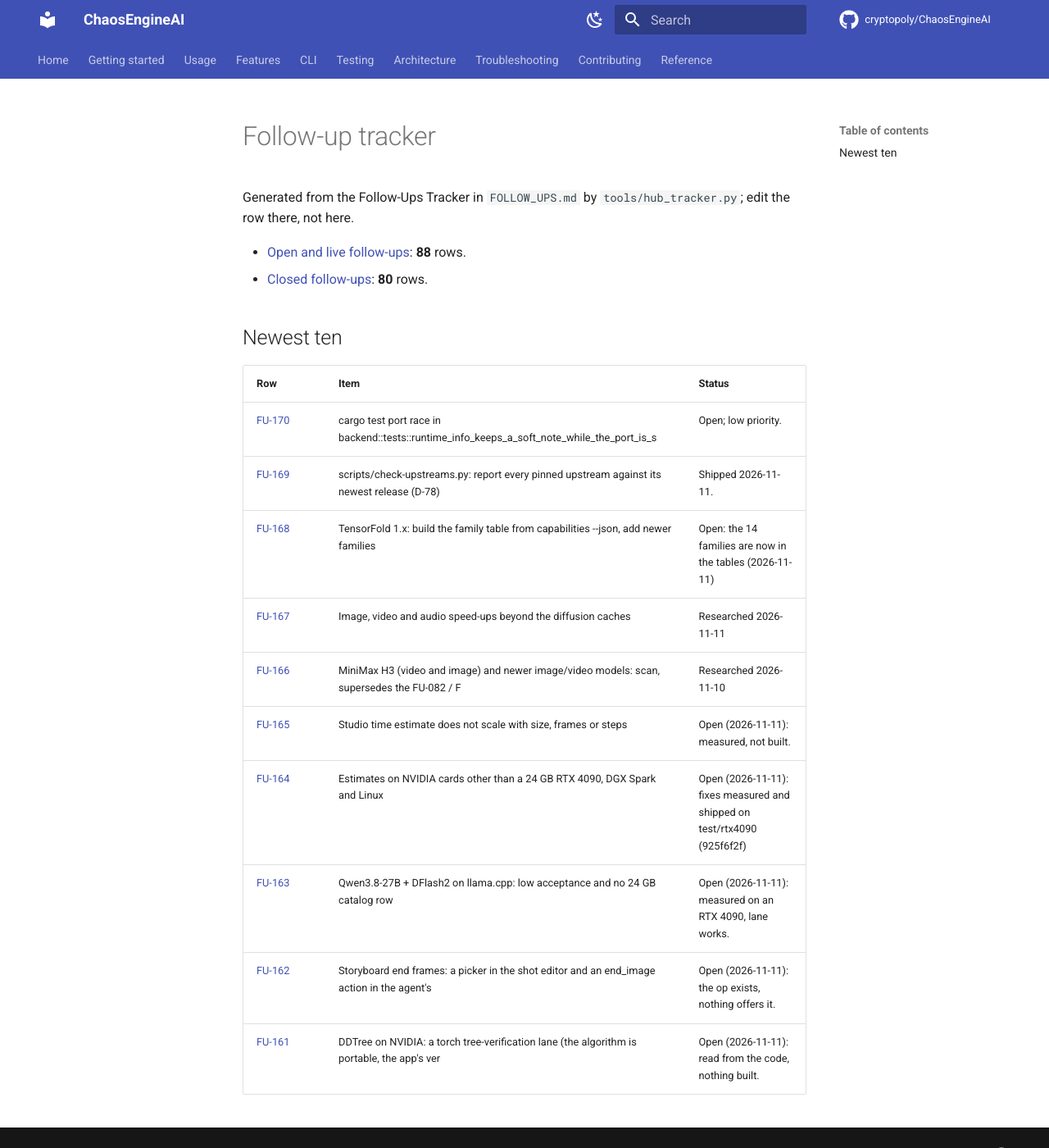
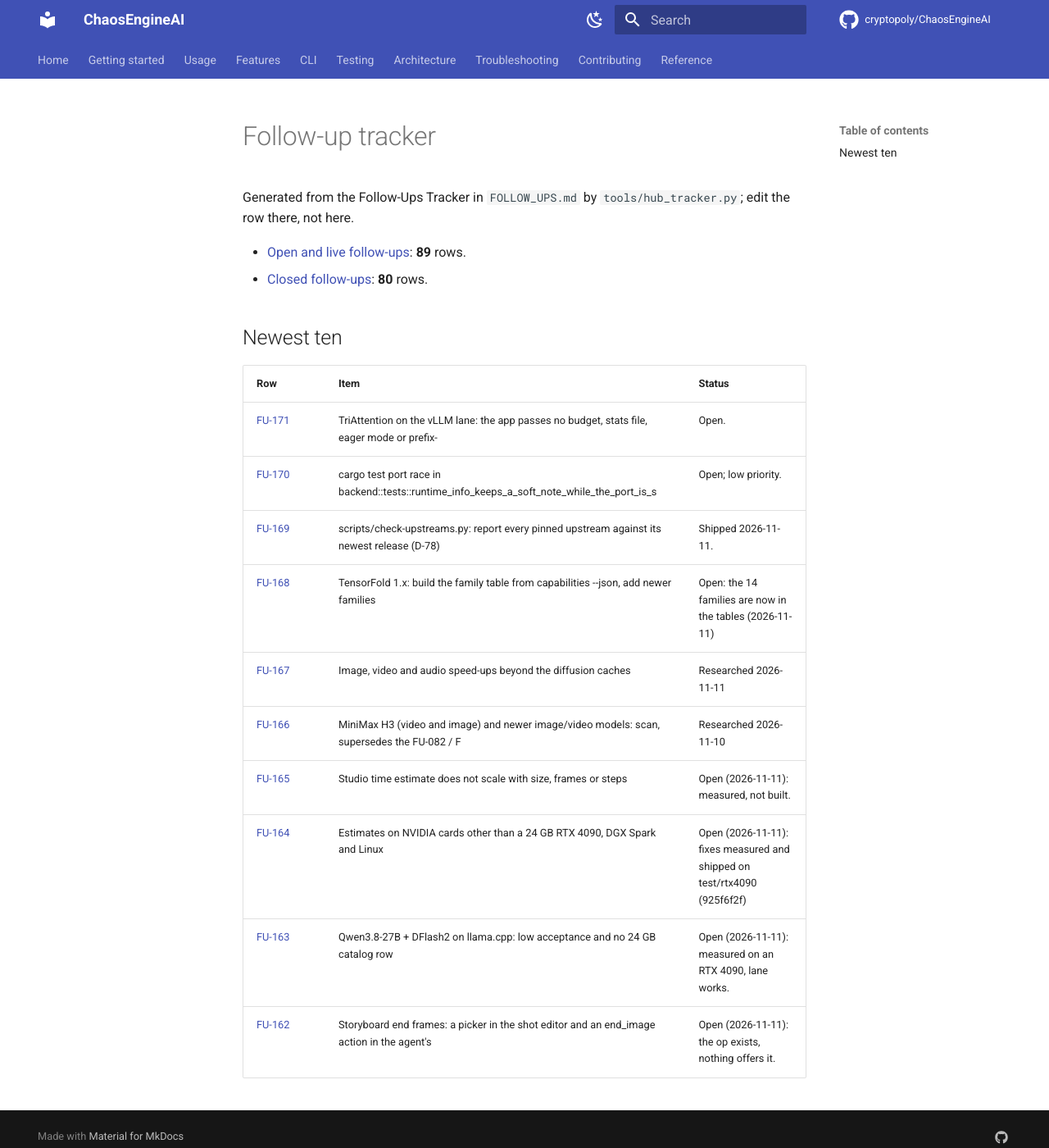
Before and after one commit to cryptopoly/ChaosEngineAI, an MkDocs documentation site: the page built from docs/hub/tracker/README.md, in a window 1280 px wide and 1400 px high. Shown: the whole window at 82% size. Built offline with MkDocs 1.6.1 and Material for MkDocs 9.7.7, drawn with Linux system fonts in a browser that asks for light colours; comment, search, counter and statistics services are not loaded.

Commit message:
docs(hub): tracker pages for FU-171

```diff
--- a/docs/hub/tracker/README.md
+++ b/docs/hub/tracker/README.md
@@ -8,13 +8,14 @@ summary: Every FU row from FOLLOW_UPS.md, split into open and closed.
 
 Generated from the Follow-Ups Tracker in `FOLLOW_UPS.md` by `tools/hub_tracker.py`; edit the row there, not here.
 
-- [Open and live follow-ups](open.md): **88** rows.
+- [Open and live follow-ups](open.md): **89** rows.
 - [Closed follow-ups](closed.md): **80** rows.
 
 ## Newest ten
 
 | Row | Item | Status |
 |---|---|---|
+| [FU-171](open.md) | TriAttention on the vLLM lane: the app passes no budget, stats file, eager mode or prefix- | Open. |
 | [FU-170](open.md) | cargo test port race in backend::tests::runtime_info_keeps_a_soft_note_while_the_port_is_s | Open; low priority. |
 | [FU-169](open.md) | scripts/check-upstreams.py: report every pinned upstream against its newest release (D-78) | Shipped 2026-11-11. |
 | [FU-168](open.md) | TensorFold 1.x: build the family table from capabilities --json, add newer families | Open: the 14 families are now in the tables (2026-11-11) |
@@ -24,4 +25,3 @@ Generated from the Follow-Ups Tracker in `FOLLOW_UPS.md` by `tools/hub_tracker.p
 | [FU-164](open.md) | Estimates on NVIDIA cards other than a 24 GB RTX 4090, DGX Spark and Linux | Open (2026-11-11): fixes measured and shipped on test/rtx4090 (925f6f2f) |
 | [FU-163](open.md) | Qwen3.8-27B + DFlash2 on llama.cpp: low acceptance and no 24 GB catalog row | Open (2026-11-11): measured on an RTX 4090, lane works. |
 | [FU-162](open.md) | Storyboard end frames: a picker in the shot editor and an end_image action in the agent's  | Open (2026-11-11): the op exists, nothing offers it. |
-| [FU-161](open.md) | DDTree on NVIDIA: a torch tree-verification lane (the algorithm is portable, the app's ver | Open (2026-11-11): read from the code, nothing built. |
```
Also changed, not shown: docs/hub/tracker/open.md (+10 -1 lines).
